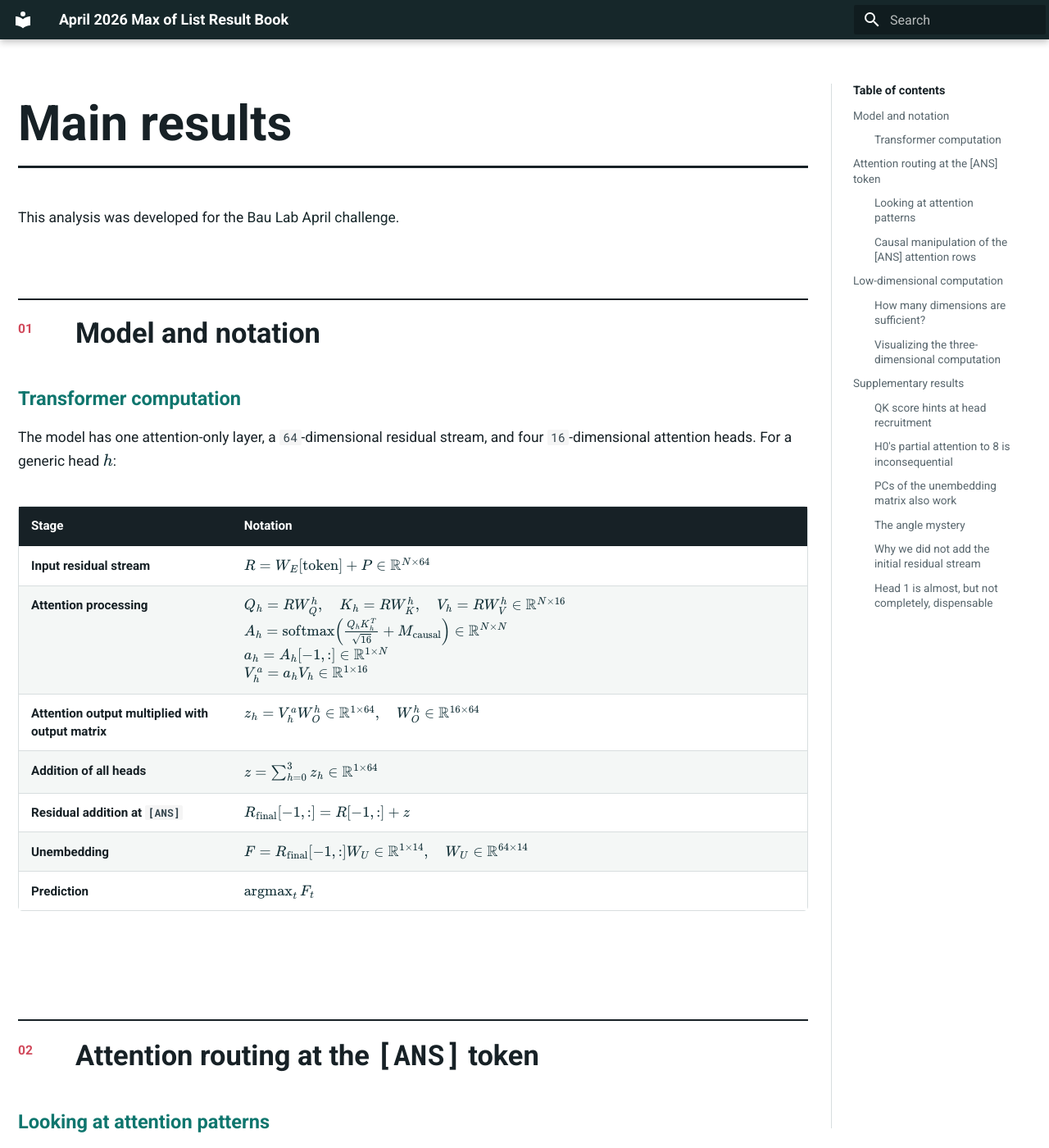
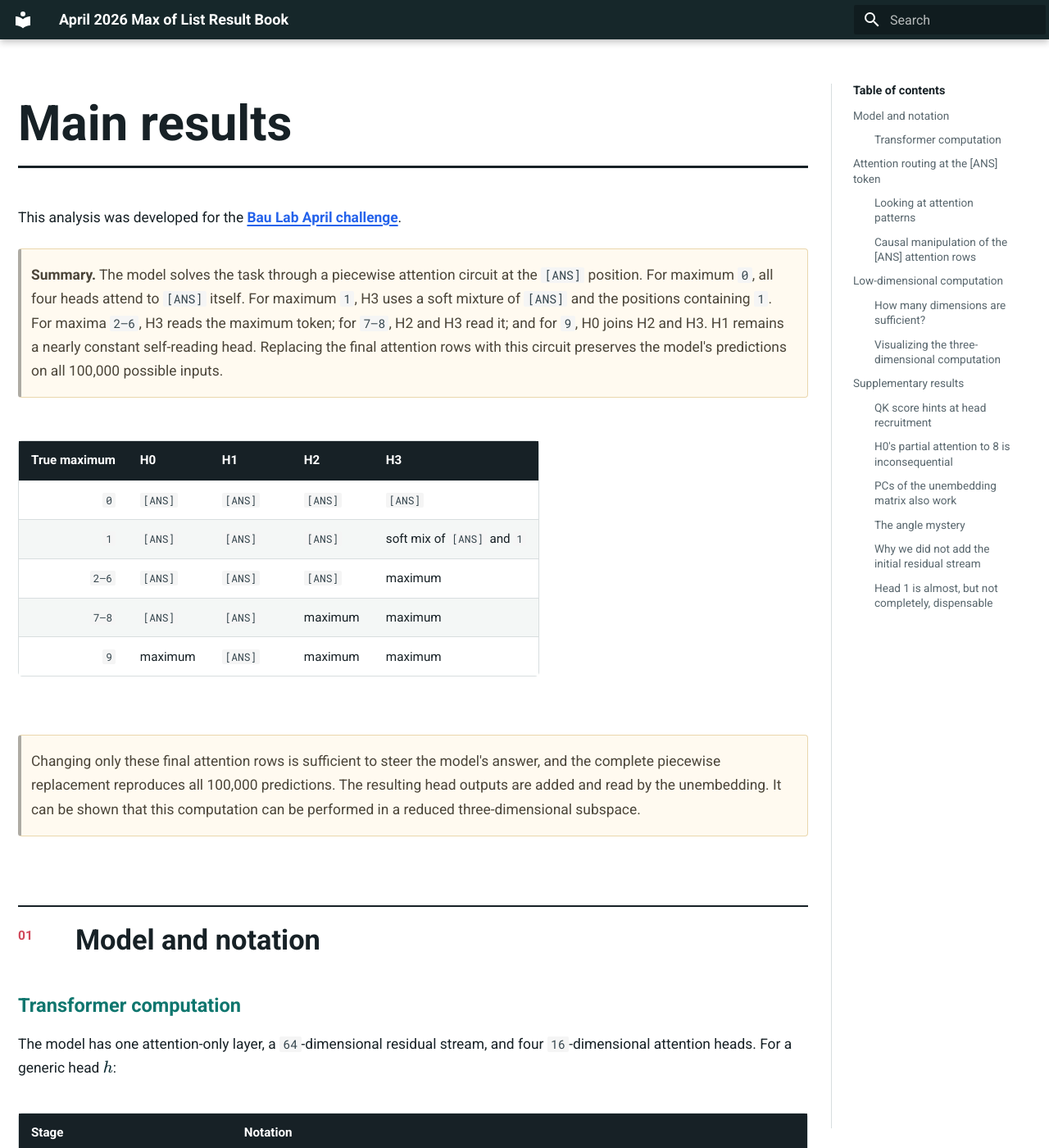
Before and after one commit to rakaar/april-2026-max-of-list-mech-interp, an MkDocs documentation site: the page built from docs/main-results.md, in a window 1280 px wide and 1400 px high. Shown: the whole window at 82% size. Built offline with MkDocs 1.6.1 and Material for MkDocs 9.7.7, drawn with Linux system fonts in a browser that asks for light colours.

Commit message:
docs: add main results summary

```diff
--- a/docs/main-results.md
+++ b/docs/main-results.md
@@ -9,7 +9,29 @@ toc_depth: 3
 # Main results
 
 This analysis was developed for the
-[Bau Lab April challenge](https://puzzles.baulab.info/april-2026.html).
+[Bau Lab April challenge](https://puzzles.baulab.info/april-2026.html){ .challenge-credit-link }.
+
+> **Summary.** The model solves the task through a piecewise attention circuit
+> at the `[ANS]` position. For maximum `0`, all four heads attend to `[ANS]`
+> itself. For maximum `1`, H3 uses a soft mixture of `[ANS]` and the positions
+> containing `1`. For maxima `2–6`, H3 reads the maximum token; for `7–8`, H2
+> and H3 read it; and for `9`, H0 joins H2 and H3. H1 remains a nearly constant
+> self-reading head. Replacing the final attention rows with this circuit
+> preserves the model's predictions on all 100,000 possible inputs.
+
+| True maximum | H0 | H1 | H2 | H3 |
+|---:|---|---|---|---|
+| `0` | `[ANS]` | `[ANS]` | `[ANS]` | `[ANS]` |
+| `1` | `[ANS]` | `[ANS]` | `[ANS]` | soft mix of `[ANS]` and `1` |
+| `2–6` | `[ANS]` | `[ANS]` | `[ANS]` | maximum |
+| `7–8` | `[ANS]` | `[ANS]` | maximum | maximum |
+| `9` | maximum | `[ANS]` | maximum | maximum |
+
+> Changing only these final attention rows is sufficient to steer the model's
+> answer, and the complete piecewise replacement reproduces all 100,000
+> predictions. The resulting head outputs are added and read by the
+> unembedding. It can be shown that this computation can be performed in a
+> reduced three-dimensional subspace.
 
 ## Model and notation
 
--- a/docs/stylesheets/main-results.css
+++ b/docs/stylesheets/main-results.css
@@ -156,6 +156,21 @@ body:has(.main-results) .md-sidebar--secondary .md-nav .md-nav .md-nav {
 
 .main-results .headerlink {
   color: var(--main-line-strong);
+}
+
+.main-results .challenge-credit-link,
+.main-results .challenge-credit-link:visited {
+  color: #2563eb;
+  font-weight: 650;
+  text-decoration: underline;
+  text-decoration-thickness: 1.5px;
+  text-underline-offset: 0.16em;
+}
+
+.main-results .challenge-credit-link:hover,
+.main-results .challenge-credit-link:focus-visible {
+  color: #1d4ed8;
+  text-decoration-thickness: 2px;
 }
 
 /* Tables and mathematical blocks */
```
